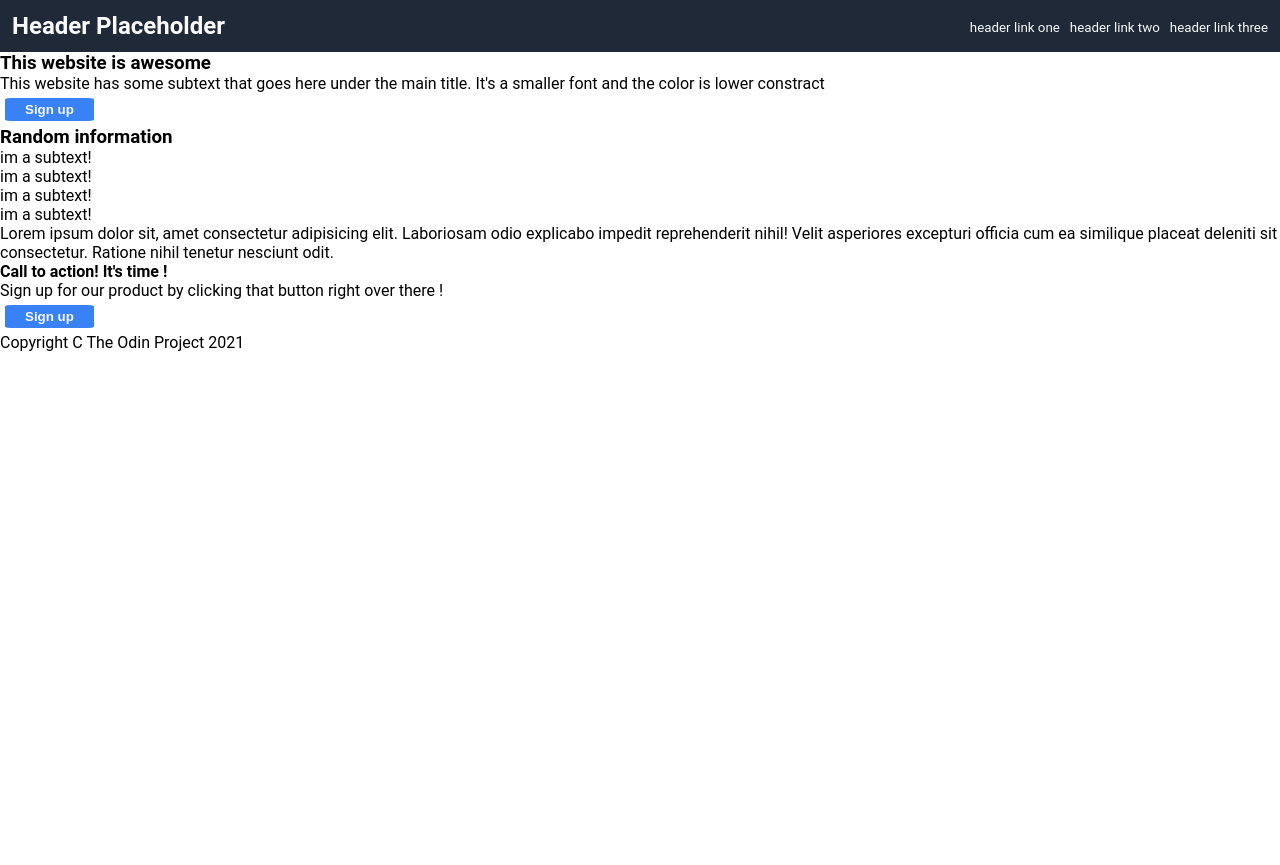
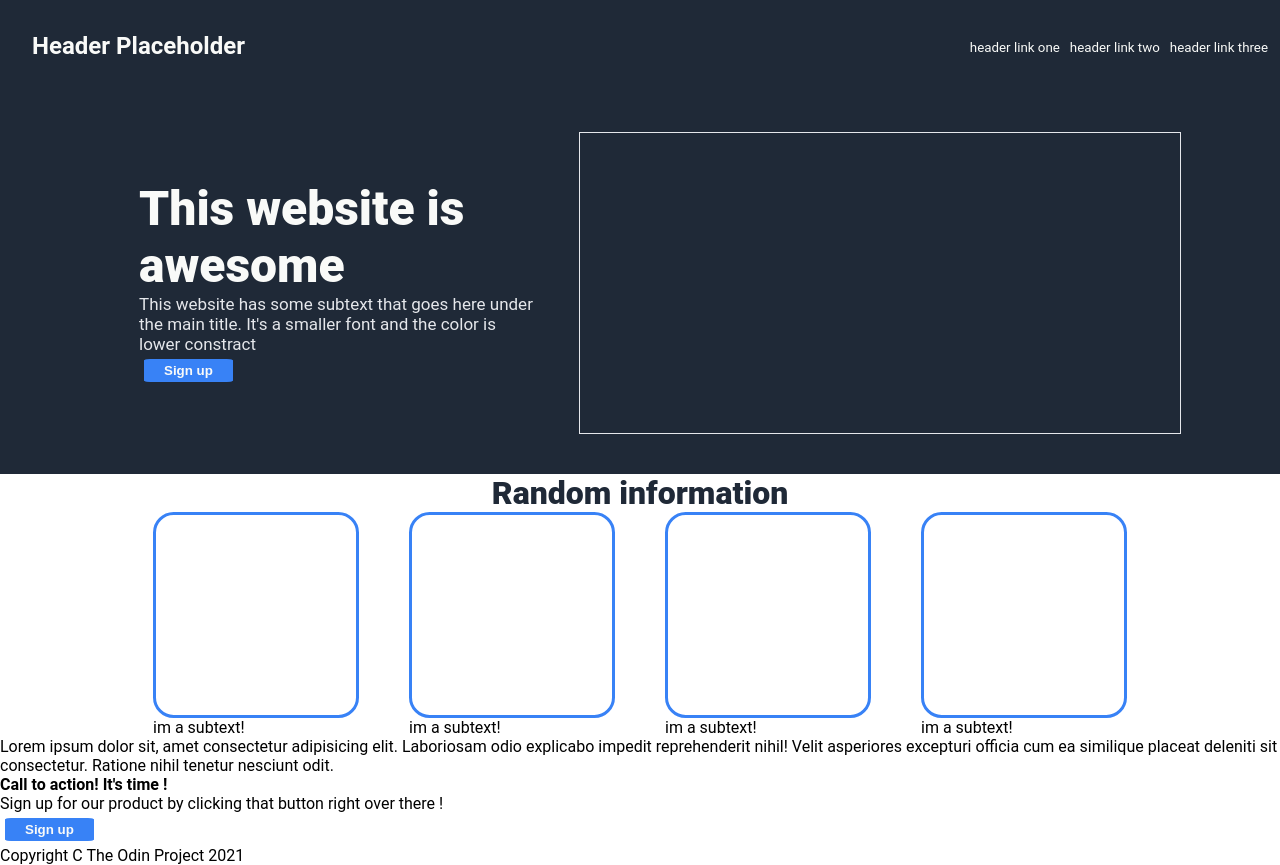
Before and after one commit to LeonardoCBrasil/Odin-Landing_Page, a website built with Vite: page index.html in a window 1280 px wide. Before the commit the page ends 800 px from the top, so only its background shows below. Built offline with nearby package versions, Linux system fonts and the light colour scheme; files whose address does not match are found by name.

Commit message:
ton of stuff

```diff
--- a/style.css
+++ b/style.css
@@ -2,6 +2,7 @@
     --font: "Roboto", sans-serif;
     --color_white-font: #F9FAF8;
     --color_gray-font: #E5E7EB;
+    --color_information_section: #1F2937;
 
 
     --background-color-slate-blue: #1F2937;
@@ -12,6 +13,7 @@
 }
 
 /* Global settings */
+
  * {
     margin: 0;
     padding: 0;
@@ -22,6 +24,12 @@
     height: 100%;
 
     font-family: var(--font);
+ }
+
+ body{
+    display: flex;
+    flex-direction: column;
+    justify-content: space-between;
  }
 
  a {
@@ -37,10 +45,14 @@
     border: 1px solid var(--button-color);
     color: var(--color_white-font);
     background-color: var(--button-color);
+
+
  }
 
+ /* Global settings */
 
 /* Header & Hero */
+
 /* Header */
 .header{
     display: flex;
@@ -55,6 +67,10 @@
     font-size: 24px;
     font-weight: 600;
     color: var(--color_white-font);
+
+    padding: 20px;
+
+
 }
 
 .header-links{
@@ -67,7 +83,121 @@
     color: var(--color_white-font);
 }
 
+/* Header */
+
 /* Hero */
 .hero{
+    background-color: var(--background-color-slate-blue);
+    padding: 40px;
+
     display: flex;
+    justify-content: center;
+    align-items: center;
 }
+
+.hero-text-container{
+    display: flex;
+    flex-direction: column;
+    justify-content: space-around;
+
+    /* border: 1px solid white; */
+    width: 25rem;
+    height: auto;
+
+    margin: 1px 40px;
+}
+
+.hero-text-container > .button-sign-up{
+    align-self: flex-start;
+}
+
+.hero-header-one{
+    color: var(--color_white-font);
+    font-size: 48px;
+    font-weight: 900;
+}
+
+.hero-paragraph{
+    color: var(--backgrond-color-gray);
+    font-size: 17px;
+    word-break: normal;
+    white-space: normal;
+}
+
+.img-hero{
+    border: 1px solid var(--backgrond-color-gray);
+    background-size: cover;
+    background-image: url(assets/picHero.jpeg);
+    width: 600px;
+    height: 300px;
+}
+/* Hero */
+
+/* Header & Hero */
+
+/* Content */
+
+/* Typography */
+
+.some-info{
+    color: var(--color_information_section);
+    font-size: 32px;
+    font-weight: 900;
+}
+
+.content{
+    display: flex;
+    flex-direction: column;
+    align-items: center;
+}
+
+.content-rows{
+    display: flex;
+    gap: 50px;
+}
+
+.content-items{
+    display: flex;
+    flex-direction: column;
+}
+
+
+.content-image-1{
+    border: 3px solid var(--button-color);
+    border-radius: 10%;
+    width: 200px;
+    height: 200px;
+
+    background-image: url(assets/item-img-1.jpg);
+    background-size: cover;
+}
+
+.content-image-2{
+    border: 3px solid var(--button-color);
+    border-radius: 10%;
+    width: 200px;
+    height: 200px;
+
+    background-image: url(assets/item-img-2.jpeg);
+    background-size: cover;
+}
+
+.content-image-3{
+    border: 3px solid var(--button-color);
+    border-radius: 10%;
+    width: 200px;
+    height: 200px;
+
+    background-image: url(assets/item-img-3.jpeg);
+    background-size: cover;
+}
+
+.content-image-4{
+    border: 3px solid var(--button-color);
+    border-radius: 10%;
+    width: 200px;
+    height: 200px;
+
+    background-image: url(assets/item-img-4.jpeg);
+    background-size: cover;
+}
```
